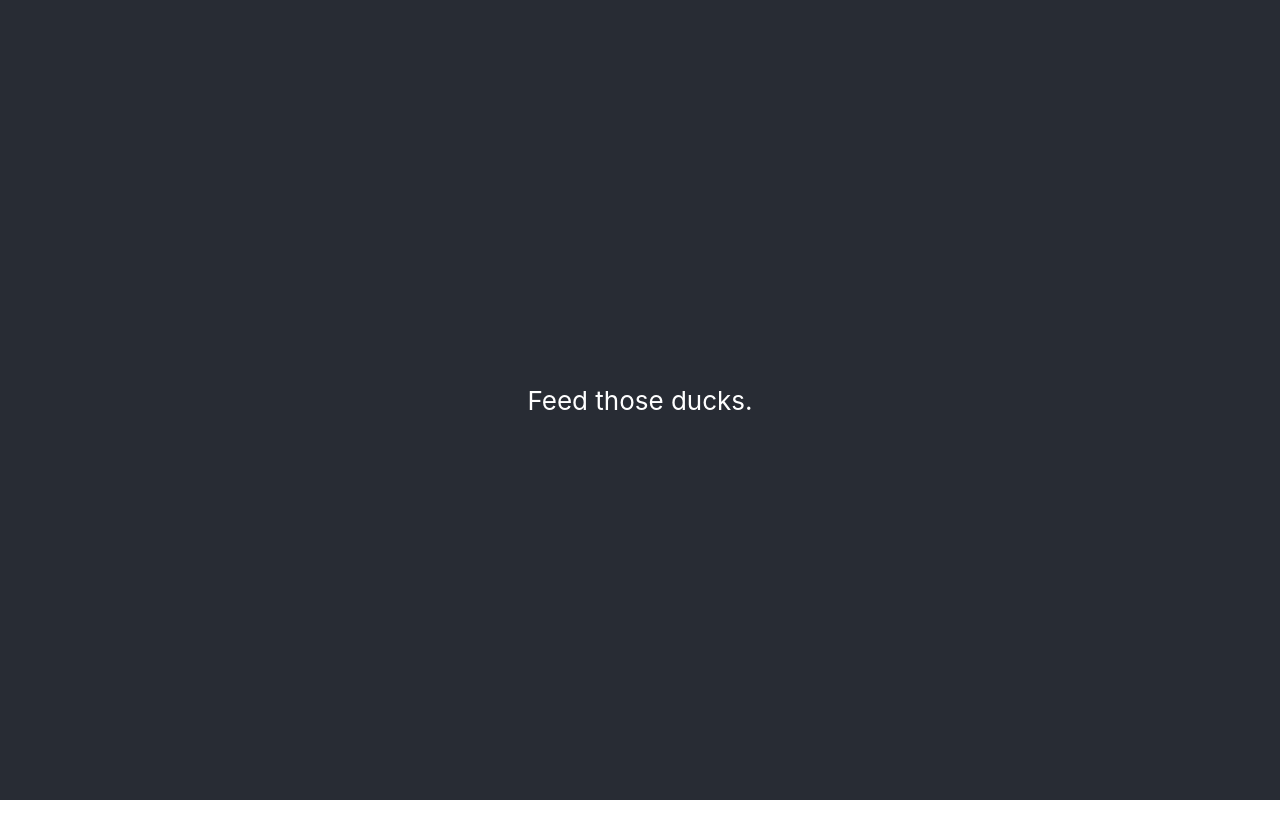
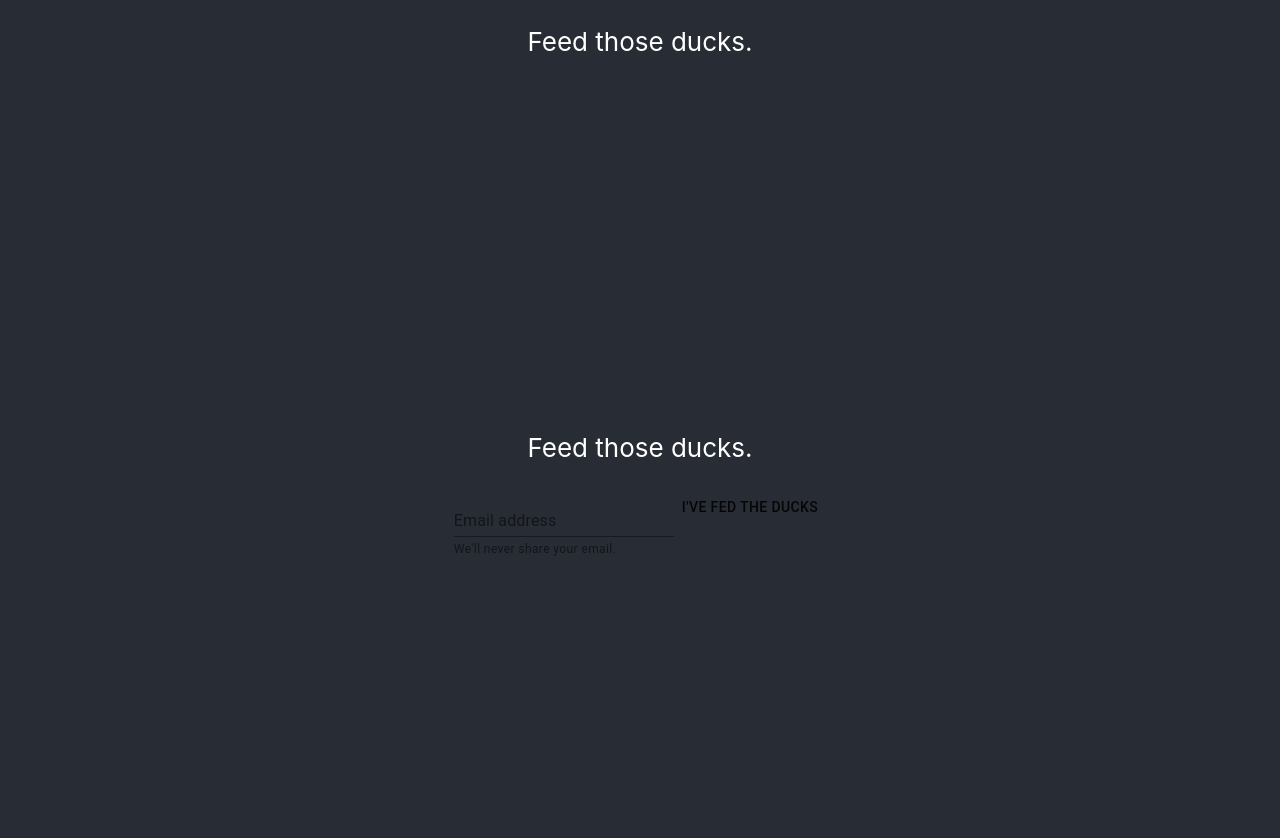
Before and after one commit to al-rosenthal/DuckFrontEnd, a React (Create React App) app: page / in a window 1280 px wide. Shown: the top 838 px of the page. Before the commit the page ends 800 px from the top, so only its background shows below. Built offline with nearby package versions, Linux system fonts and the light colour scheme.

Commit message:
added utils for date picker

```diff
--- a/package.json
+++ b/package.json
@@ -3,11 +3,13 @@
   "version": "0.1.0",
   "private": true,
   "dependencies": {
+    "@date-io/date-fns": "^1.3.13",
     "@material-ui/core": "^4.9.11",
     "@material-ui/pickers": "^3.2.10",
     "@testing-library/jest-dom": "^4.2.4",
     "@testing-library/react": "^9.3.2",
     "@testing-library/user-event": "^7.1.2",
+    "date-fns": "^2.12.0",
     "react": "^16.13.1",
     "react-dom": "^16.13.1",
     "react-scripts": "3.4.1"
--- a/src/App.js
+++ b/src/App.js
@@ -1,16 +1,20 @@
 import React from 'react';
 import DuckForm from './components/DuckForm';
+import { MuiPickersUtilsProvider } from '@material-ui/pickers';
+import DateFnsUtils from '@date-io/date-fns';
 import './App.css';
 
 class App extends React.Component {
 	render() {
 		return (
-			<div className='App'>
-				<header className='App-header'>
-					<p>Feed those ducks.</p>
-				</header>
-				<div></div>
-			</div>
+			<MuiPickersUtilsProvider utils={DateFnsUtils}>
+				<div className='App'>
+					<header className='App-header'>
+						<p>Feed those ducks.</p>
+						<DuckForm />
+					</header>
+				</div>
+			</MuiPickersUtilsProvider>
 		);
 	}
 }
```
Also changed, not shown: 1 other file (tests, documents, lock files or other folders).
